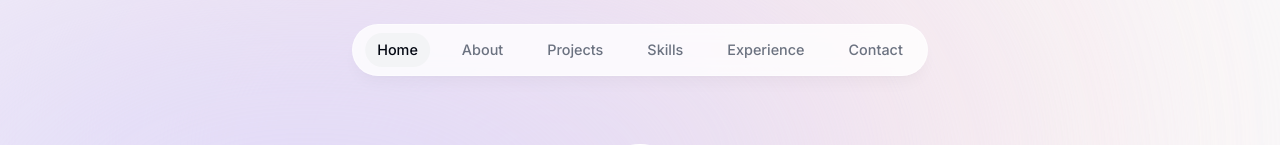
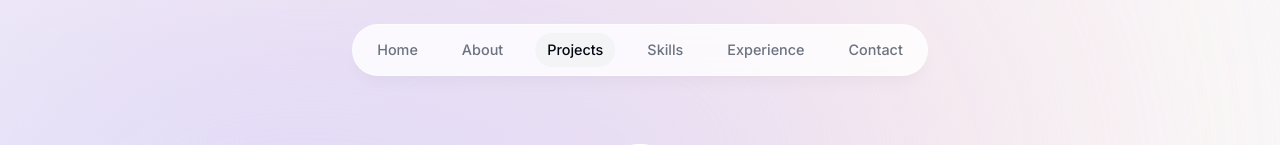
Before and after one commit to wylu1037/awesome-portfolio, a Next.js app: page / in a window 1280 px wide. Shown: the top 145 px of the page. Built offline with nearby package versions, Linux system fonts and the light colour scheme; grey boxes are pictures that could not be loaded.

Commit message:
feat: use intersection observer

```diff
--- a/components/About.tsx
+++ b/components/About.tsx
@@ -1,17 +1,19 @@
 "use client";
 
-import React from "react";
+import React, { useEffect } from "react";
 import SectionHeading from "./SectionHeading";
 import { motion } from "framer-motion";
 import { useInView } from "react-intersection-observer";
+import { useActiveSectionContext } from "@/context/active-section-context";
+import useSectionInView from "@/lib/hooks";
 
 export default function About() {
-  const {ref, inView} = useInView();
+  const {ref} = useSectionInView("About");
 
   return (
     <motion.section
       id="about"
-      ref = {ref}
+      ref={ref}
       initial={{ opacity: 0, y: 100 }}
       animate={{ opacity: 1, y: 0 }}
       transition={{ delay: 0.175 }}
--- a/components/Header.tsx
+++ b/components/Header.tsx
@@ -8,8 +8,8 @@ import clsx from "clsx";
 import { useActiveSectionContext } from "@/context/active-section-context";
 
 export default function Header() {
-
-  const {activeSection, setActiveSection} = useActiveSectionContext();
+  const { activeSection, setActiveSection, setTimeOfLastClick } =
+    useActiveSectionContext();
 
   return (
     <header className="relative z-999">
@@ -34,7 +34,10 @@ export default function Header() {
                   "flex w-full items-center justify-center px-3 py-3 transition hover:text-gray-950",
                   { "text-gray-950": activeSection === link.name }
                 )}
-                onClick={() => setActiveSection(link.name)}
+                onClick={() => {
+                  setActiveSection(link.name);
+                  setTimeOfLastClick(Date.now());
+                }}
               >
                 {link.name}
 
--- a/components/Intro.tsx
+++ b/components/Intro.tsx
@@ -1,17 +1,24 @@
 "use client";
 
+import { useActiveSectionContext } from "@/context/active-section-context";
+import useSectionInView from "@/lib/hooks";
 import { motion } from "framer-motion";
 import Image from "next/image";
 import Link from "next/link";
-import React from "react";
+import React, { useEffect } from "react";
 import { BsArrowRight, BsLinkedin, BsTwitterX } from "react-icons/bs";
 import { FaGithub } from "react-icons/fa6";
 import { HiDownload } from "react-icons/hi";
+import { useInView } from "react-intersection-observer";
 
 export default function Intro() {
+  // set menu ng animation when switch or the target section in to view
+  const { ref } = useSectionInView("About", 0.5);
+
   return (
     <section
       id="home"
+      ref={ref}
       className="mb-28 max-w-[50rem] text-center sm:mb-0 scroll-mt-[100rem]"
     >
       <div className="flex items-center justify-center">
--- a/components/Projects.tsx
+++ b/components/Projects.tsx
@@ -1,11 +1,19 @@
-import React, { useRef } from "react";
+"use client";
+
+import React, { useEffect, useRef } from "react";
 import SectionHeading from "./SectionHeading";
 import { projectsData } from "@/lib/data";
 import Project from "./Project";
+import { useInView } from "react-intersection-observer";
+import { useActiveSectionContext } from "@/context/active-section-context";
+import useSectionInView from "@/lib/hooks";
 
 export default function Projects() {
+  // set animation
+  const { ref } = useSectionInView("Projects", 0.5)
+
   return (
-    <section id="projects" className="scroll-mt-28">
+    <section id="projects" ref={ref} className="scroll-mt-28">
       <SectionHeading>My Projects</SectionHeading>
 
       <div>
--- a/context/active-section-context.tsx
+++ b/context/active-section-context.tsx
@@ -2,12 +2,14 @@
 
 import React, { useState, createContext, useContext } from "react";
 import { links } from "@/lib/data";
+import { SectionName } from "@/lib/types";
 
-type SectionName = (typeof links)[number]["name"];
 
 export type ActiveSectionContextType = {
   activeSection: SectionName;
   setActiveSection: React.Dispatch<React.SetStateAction<SectionName>>;
+  timeOfLastClick: number;
+  setTimeOfLastClick: React.Dispatch<React.SetStateAction<number>>;
 };
 export const ActiveSectionContext = createContext<ActiveSectionContextType | null>(
   null
@@ -15,9 +17,10 @@ export const ActiveSectionContext = createContext<ActiveSectionContextType | nul
 
 export default function ActiveSectionContextProvider({ children }: any) {
   const [activeSection, setActiveSection] = useState<SectionName>("Home");
+  const [timeOfLastClick,setTimeOfLastClick]=useState(0);
 
   return (
-    <ActiveSectionContext.Provider value={{ activeSection, setActiveSection }}>
+    <ActiveSectionContext.Provider value={{ activeSection, setActiveSection, timeOfLastClick, setTimeOfLastClick }}>
       {children}
     </ActiveSectionContext.Provider>
   );
--- /dev/null
+++ b/lib/hooks.ts
@@ -0,0 +1,20 @@
+import { useInView } from "react-intersection-observer";
+import { SectionName } from "./types";
+import { useActiveSectionContext } from "@/context/active-section-context";
+import { useEffect } from "react";
+
+export default function useSectionInView(
+  sectionName: SectionName,
+  threshold = 0.75
+) {
+  const { ref, inView } = useInView({ threshold });
+
+  const { setActiveSection, timeOfLastClick } = useActiveSectionContext();
+
+  useEffect(() => {
+    if (inView && Date.now() - timeOfLastClick > 1000) {
+      setActiveSection(sectionName);
+    }
+  }, [inView, setActiveSection, timeOfLastClick, sectionName]);
+  return { ref };
+}
--- /dev/null
+++ b/lib/types.ts
@@ -0,0 +1,3 @@
+import { links } from "./data";
+
+export type SectionName = (typeof links)[number]["name"];
```
Also changed, not shown: 1 other file (tests, documents, lock files or other folders).
